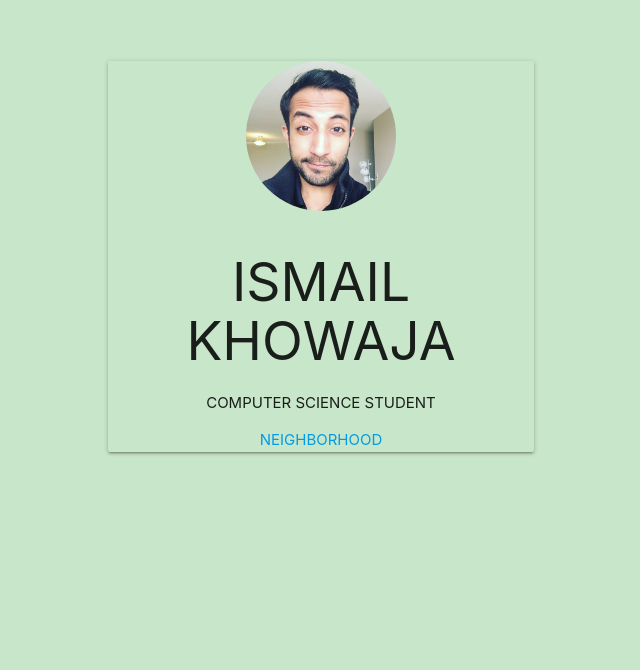
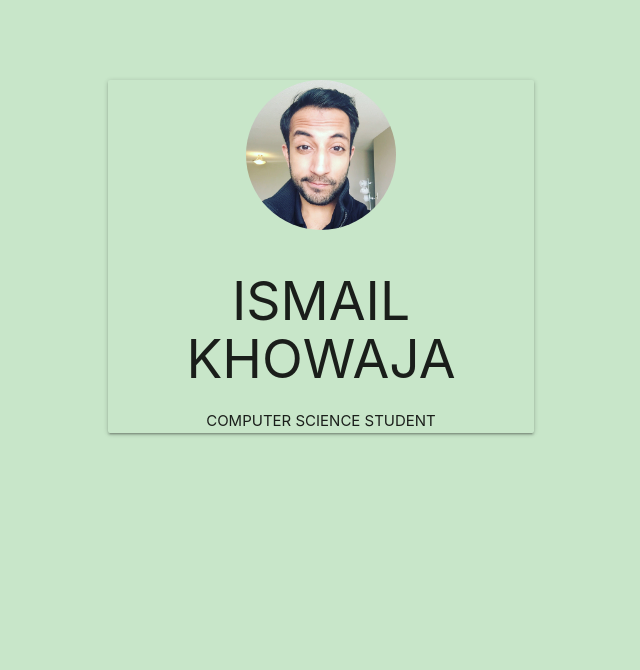
Before and after one commit to ismailkhowaja1/ismailkhowaja1.github.io, a plain HTML site: page index.html in a window 1280 px wide. Shown: the part 130-800 px from the top of the page, without its empty margins (319-959 px from the left). Drawn offline with nearby package versions, Linux system fonts and the light colour scheme.

Commit message:
neighborhood project deleted

```diff
--- a/index.html
+++ b/index.html
@@ -22,7 +22,6 @@
 					<img class="responsive-img circle" src="images/myself.JPG" alt="thats me">
 					<h2>ismail khowaja</h2>
 					<p>Computer science student</p>
-					<a href="neighborhood/index.html">neighborhood</a>
 				</div>
 				</div>
 				</div>
```
